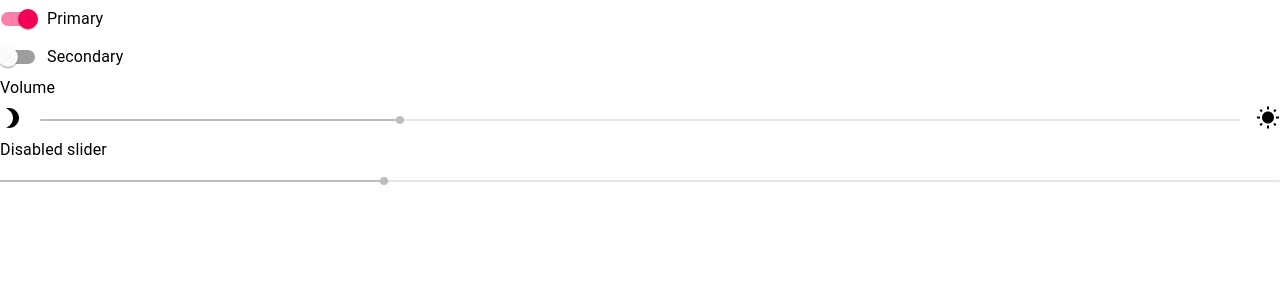
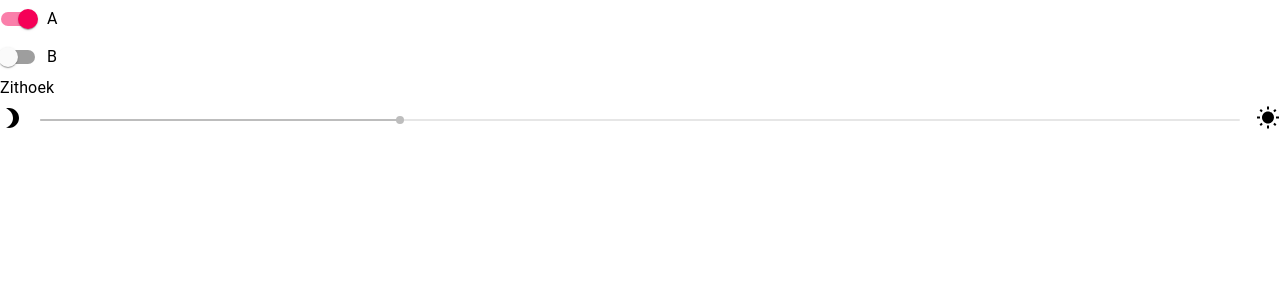
Before and after one commit to dvaneynde/react-domotica-ui, a React (Create React App) app: page / in a window 1280 px wide. Shown: the top 300 px of the page. Built offline with nearby package versions, Linux system fonts and the light colour scheme; the HTML template or start-up script is replaced by a standard one.

Commit message:
Componentjes

```diff
--- a/src/App.js
+++ b/src/App.js
@@ -6,11 +6,9 @@ import Switch from '@material-ui/core/Switch';
 import Grid from '@material-ui/core/Grid';
 import Typography from '@material-ui/core/Typography';
 import Slider from '@material-ui/core/Slider';
-import VolumeDown from '@material-ui/icons/VolumeDown';
-import VolumeUp from '@material-ui/icons/VolumeUp';
-import Brightness1 from '@material-ui/icons/WbSunny';
-import Brightness3 from '@material-ui/icons/Brightness3';
 
+import DomSwitch from './DomSwitch.jsx';
+import DomSliderLight from './DomSlider.jsx';
 
 function App() {
 
@@ -33,35 +31,10 @@ function App() {
     <React.Fragment>
       <div>
         <FormGroup row={false}>
-          <FormControlLabel
-            control={<Switch checked={state.checkedA} onChange={handleChangeSwitch} name="checkedA" />}
-            label="Primary"
-          />
-          <FormControlLabel
-            control={<Switch disabled={false} checked={state.checkedB} onChange={handleChangeSwitch} name="checkedB" />}
-            label="Secondary"
-          />
+          <DomSwitch name="checkedA" label="A" on={state.checkedA} onChange={handleChangeSwitch} />
+          <DomSwitch name="checkedB" label="B" on={state.checkedB} onChange={handleChangeSwitch} />
         </FormGroup>
-      </div>
-      <div>
-        <Typography id="continuous-slider" gutterBottom>
-          Volume
-      </Typography>
-        <Grid container spacing={2}>
-          <Grid item>
-            <Brightness3 />
-          </Grid>
-          <Grid item xs>
-            <Slider disabled={!state.checkedB} value={value} onChange={handleChangeSlider} aria-labelledby="continuous-slider"/>
-          </Grid>
-          <Grid item>
-            <Brightness1 />
-          </Grid>
-        </Grid>
-        <Typography id="disabled-slider" gutterBottom>
-          Disabled slider
-      </Typography>
-        <Slider disabled defaultValue={30} aria-labelledby="disabled-slider" />
+        <DomSliderLight name="TODO" label="Zithoek" disabled={!state.checkedB} value={value} onChange={handleChangeSlider} />
       </div>
     </React.Fragment>
   );
--- /dev/null
+++ b/src/DomSlider.jsx
@@ -0,0 +1,35 @@
+import React from 'react';
+import FormGroup from '@material-ui/core/FormGroup';
+import FormControlLabel from '@material-ui/core/FormControlLabel';
+import Switch from '@material-ui/core/Switch';
+import Grid from '@material-ui/core/Grid';
+import Typography from '@material-ui/core/Typography';
+import Slider from '@material-ui/core/Slider';
+import VolumeDown from '@material-ui/icons/VolumeDown';
+import VolumeUp from '@material-ui/icons/VolumeUp';
+import Brightness1 from '@material-ui/icons/WbSunny';
+import Brightness3 from '@material-ui/icons/Brightness3';
+
+function DomSliderLight(props) {
+
+    return (
+        <div>
+            <Typography id="continuous-slider" gutterBottom>
+                {props.label}
+        </Typography>
+            <Grid container spacing={2}>
+                <Grid item>
+                    <Brightness3 />
+                </Grid>
+                <Grid item xs>
+                    <Slider disabled={props.disabled} value={props.value} onChange={props.onChange} aria-labelledby="continuous-slider" />
+                </Grid>
+                <Grid item>
+                    <Brightness1 />
+                </Grid>
+            </Grid>
+        </div>
+    );
+}
+
+export default DomSliderLight;
--- /dev/null
+++ b/src/DomSwitch.jsx
@@ -0,0 +1,18 @@
+import React from 'react';
+import FormGroup from '@material-ui/core/FormGroup';
+import FormControlLabel from '@material-ui/core/FormControlLabel';
+import Switch from '@material-ui/core/Switch';
+
+function DomSwitch(props) {
+
+    return (
+        <div>
+            <FormControlLabel
+                control={<Switch checked={props.on} onChange={e => props.onChange(e)} name={props.name} />}
+                label={props.label}
+            />
+        </div>
+    );
+}
+
+export default DomSwitch;
```
